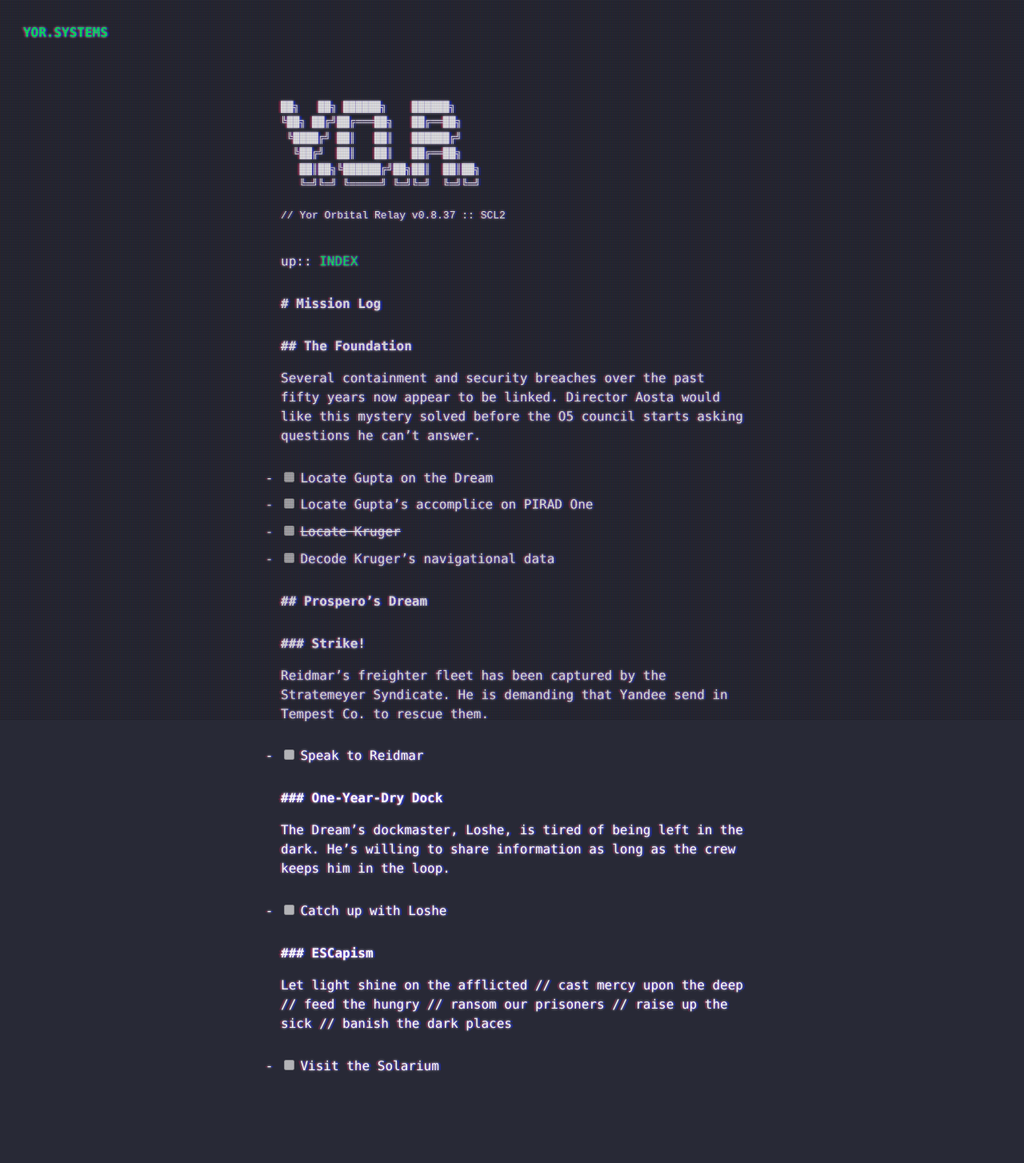
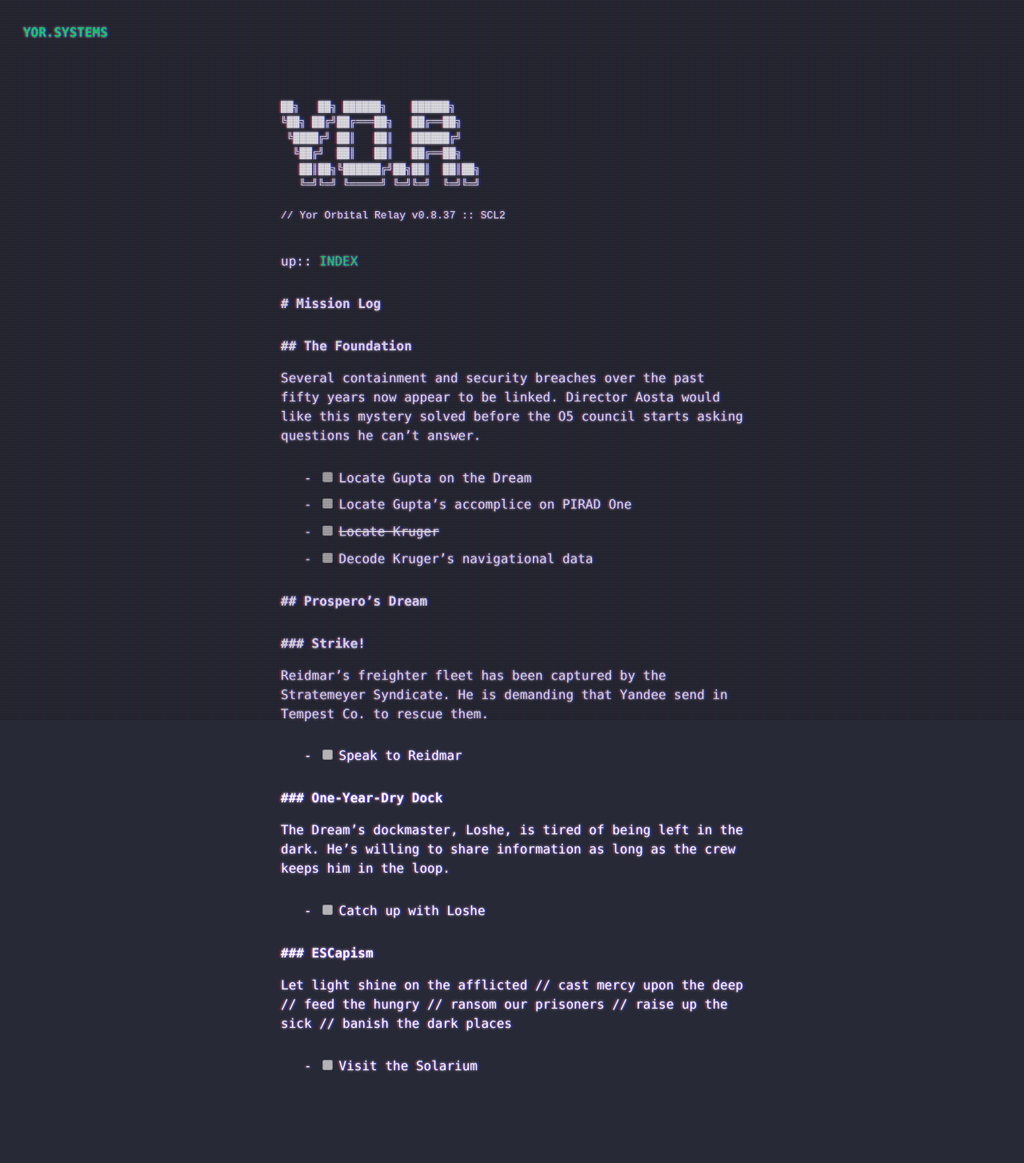
Before and after one commit to edbury/yor, a Jekyll site: the page built from mission log.md, in a window 1280 px wide. Shown: the whole page at 80% size. Built offline with Jekyll 4.4.1, drawn with Linux system fonts in a browser that asks for light colours.

Commit message:
update task list padding

```diff
--- a/_sass/base/_base.scss
+++ b/_sass/base/_base.scss
@@ -35,7 +35,7 @@ ol, ul {
   }
 
   &.task-list {
-    padding-inline-start: 0;
+    padding-inline-start: var(--space-l);
     list-style: none;
   }
 
```
